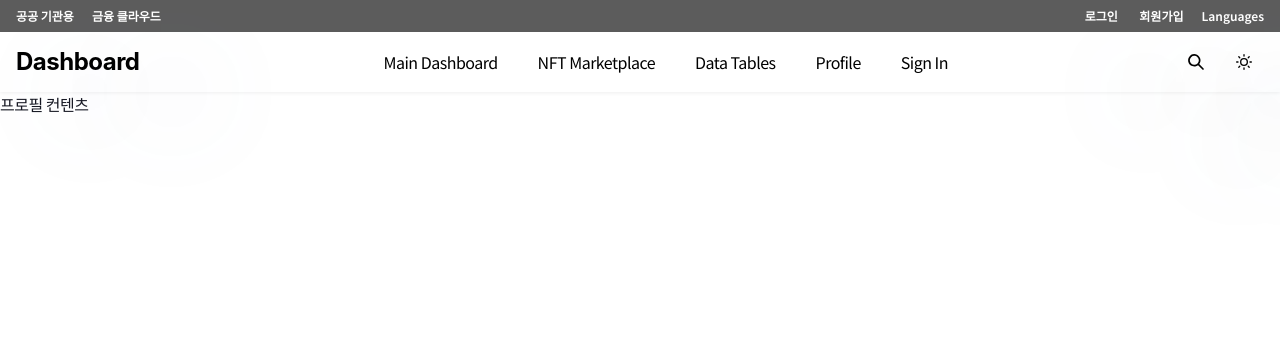
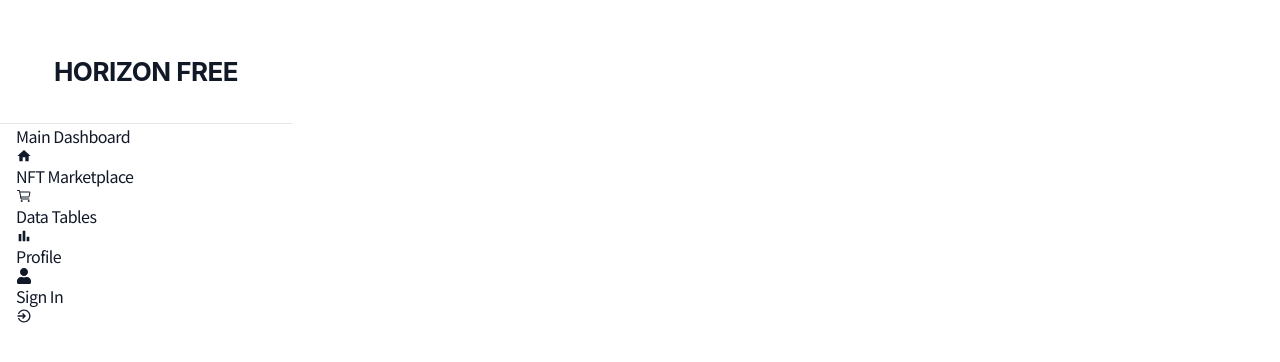
Before and after one commit to yejjjin/dashboard-hori, a React (Create React App) app: page /profile in a window 1280 px wide. Shown: the top 362 px of the page. Built offline with nearby package versions, Linux system fonts and the light colour scheme.

Commit message:
clone study

```diff
--- a/src/Routers.jsx
+++ b/src/Routers.jsx
@@ -7,29 +7,29 @@ import Signin from "./views/signin/Signin";
 import { LayoutNone } from "./components/layout/Layout";
 import Layout from "./components/layout/Layout";
 
-const routeArr = [
-  {
-    path: "/",
-    element: <Home />,
-    background: "red",
-  },
-  {
-    path: "/marketplace",
-    element: <MarketPlace />,
-  },
-  {
-    path: "/datatables",
-    element: <DataTables />,
-  },
-  {
-    path: "/profile",
-    element: <Profile />,
-  },
-  // {
-  //   path: "/signin",
-  //   element: <Signin />,
-  // },
-];
+// const routeArr = [
+//   {
+//     path: "/",
+//     element: <Home />,
+//     background: "red",
+//   },
+//   {
+//     path: "/marketplace",
+//     element: <MarketPlace />,
+//   },
+//   {
+//     path: "/datatables",
+//     element: <DataTables />,
+//   },
+//   {
+//     path: "/profile",
+//     element: <Profile />,
+//   },
+//   // {
+//   //   path: "/signin",
+//   //   element: <Signin />,
+//   // },
+// ];
 
 const Routers = () => {
   return (
--- a/src/components/layout/Gnb.jsx
+++ b/src/components/layout/Gnb.jsx
@@ -1,24 +1,34 @@
 import { ListItem, UnorderedList } from "@chakra-ui/react";
 import { Link } from "react-router-dom";
+import { Link as ReactRouterLink } from "react-router-dom";
+import { MdHome } from "react-icons/md";
+import { IoCartOutline } from "react-icons/io5";
+import { MdBarChart } from "react-icons/md";
+import { FaUser } from "react-icons/fa";
+import { IoMdLogIn } from "react-icons/io";
 
 const Gnb = () => {
+  const navArr = [
+    { name: "Main Dashboard", path: "/", icon: <MdHome /> },
+    { name: "NFT Marketplace", path: "/", icon: <IoCartOutline /> },
+    { name: "Data Tables", path: "/", icon: <MdBarChart /> },
+    { name: "Profile", path: "/", icon: <FaUser /> },
+    { name: "Sign In", path: "/", icon: <IoMdLogIn /> },
+  ];
   return (
-    <UnorderedList display={{ sm: "none", lg: "flex" }} gap={"40px"}>
-      <ListItem>
-        <Link to="/">Main Dashboard</Link>
-      </ListItem>
-      <ListItem>
-        <Link to="/marketplace">NFT Marketplace</Link>
-      </ListItem>
-      <ListItem>
-        <Link to="/datatables">Data Tables</Link>
-      </ListItem>
-      <ListItem>
-        <Link to="/profile">Profile</Link>
-      </ListItem>
-      <ListItem>
-        <Link to="/signin">Sign In</Link>
-      </ListItem>
+    <UnorderedList>
+      {navArr.map((item, index) => (
+        <ListItem key={index}>
+          <Link
+            as={ReactRouterLink}
+            to={item.path}
+            display="flex"
+            position="relative"
+          >
+            {item.name} {item.icon}
+          </Link>
+        </ListItem>
+      ))}
     </UnorderedList>
   );
 };
--- a/src/components/layout/Header.jsx
+++ b/src/components/layout/Header.jsx
@@ -6,151 +6,43 @@ import {
   Heading,
   IconButton,
   Container,
+  Link,
 } from "@chakra-ui/react";
-import { HamburgerIcon, SearchIcon, SunIcon } from "@chakra-ui/icons";
-import { Link } from "react-router-dom";
+import { Link as ReactRouterLink } from "react-router-dom";
+// import { Link } from "react-router-dom";
 import Gnb from "./Gnb";
-import gsap from "gsap";
 
 const Header = () => {
-  // nav-bar fixed
-  const [isScroll, setIsScroll] = useState(false);
-
-  useEffect(() => {
-    const handleScroll = () => {
-      const navBeltHeight =
-        document.querySelector(".nav-belt_wrapper")?.offsetHeight || 0;
-      const scrollPosition =
-        window.pageYOffset || document.documentElement.scrollTop;
-
-      if (scrollPosition > navBeltHeight) {
-        document.getElementById("header").style.top = "-32px";
-        document.querySelector(".nav-bar_wrapper").style.position = "fixed";
-        document.querySelector(".nav-bar_wrapper").style.width = "100%";
-      } else {
-        document.getElementById("header").style.top = -scrollPosition + "px";
-        setIsScroll(true);
-      }
-    };
-
-    window.addEventListener("scroll", handleScroll);
-    return () => window.removeEventListener("scroll", handleScroll);
-  }, []);
-
-  // 스크롤 이벤트 함수
-  const HandleScoll = () => {
-    const scrollY = window.scrollY; // 현재 스크롤 위치
-    const navBelt = document.querySelector(".nav-belt_wrapper"); // 헤더
-    const navBar = document.querySelector(".nav-bar_wrapper"); // 헤더
-    const navBarHeight = navBar.offsetHeight; // 헤더 높이
-    const swiperHeight = document.querySelector(".topCont")?.offsetHeight || 0; // 슬라이드 높이
-
-    // if : 100px 이상 스크롤 되면 헤더에 배경색을 입힌다.
-    if (scrollY > swiperHeight - navBarHeight) {
-      // gsap.to(요소, {옵션})
-      gsap.to(navBar, {
-        backgroundColor: "#fff",
-        boxShadow: "0 1px 4px 0 rgba(0,0,0,.07)",
-        duration: 0.5,
-      });
-
-      gsap.to(navBar.querySelectorAll("button, a"), {
-        color: "#000",
-        duration: 0.5,
-      });
-    } else {
-      // else : 100px 이하로 스크롤 되면 배경색을 없앤다.
-      gsap.to(navBar, { backgroundColor: "", duration: 0.5 });
-      gsap.to(navBelt, { backgroundColor: "", duration: 0.5 });
-    }
-  };
-
-  // 스크롤 이벤트 등록
-  window.addEventListener("scroll", HandleScoll);
-
   return (
-    <Box
-      as="header"
-      id="header"
-      position={"fixed"}
-      top={0}
-      left={0}
-      right={0}
-      zIndex={1000}
-      minH={"92px"}
-      bg={isScroll ? "rgba(0,0,0,.1)" : "transparent"}
-      backdropFilter={isScroll ? "saturate(180%) blur(15px)" : "none"}
-    >
-      {/* tab */}
+    <>
       <Box
-        className="nav-belt_wrapper"
-        display={["none", null, null, null, "block"]}
-        h={"32px"}
-        bg={"rgba(0,0,0,.6)"}
+        display={{ sm: "none", xl: "block" }}
+        as="header"
+        id="header"
+        position={"fixed"}
+        top={0}
+        left={0}
+        bottom={0}
+        w={292}
+        bg={"white"}
+        zIndex={10}
       >
-        <Container
-          display="flex"
-          justifyContent={"space-between"}
-          alignItems={"center"}
+        <Heading
+          as={"h1"}
+          fontSize={26}
+          textAlign={"center"}
+          pt={14}
+          pb={9}
+          borderBottom={"1px solid"}
+          borderColor={"lineDefault"}
         >
-          <ButtonGroup gap={"10px"}>
-            <Button colorScheme="teal" variant="link12">
-              공공 기관용
-            </Button>
-            <Button colorScheme="teal" variant="link12">
-              금융 클라우드
-            </Button>
-          </ButtonGroup>
-          <ButtonGroup gap={"10px"}>
-            <Button colorScheme="teal" variant="link12">
-              로그인
-            </Button>
-            <Button colorScheme="teal" variant="link12">
-              회원가입
-            </Button>
-            <Button colorScheme="teal" variant="link12">
-              Languages
-            </Button>
-          </ButtonGroup>
-        </Container>
+          <Link as={ReactRouterLink} to="/">
+            HORIZON FREE
+          </Link>
+        </Heading>
+        <Gnb />
       </Box>
-      {/* header */}
-      <Box className="nav-bar_wrapper" bg={"rgba(0,0,0,.05)"}>
-        <Container
-          display={"flex"}
-          h={"60px"}
-          alignItems={"center"}
-          justifyContent={"space-between"}
-        >
-          <Heading as={"h1"} fontSize={24} color={"white"}>
-            <Link to="/">Dashboard</Link>
-          </Heading>
-
-          <Gnb />
-          <ButtonGroup color={"white"}>
-            <IconButton
-              variant="ghost"
-              aria-label="Search database"
-              icon={<SearchIcon />}
-              color={"white"}
-            />
-            <IconButton
-              variant="ghost"
-              aria-label="Light database"
-              icon={<SunIcon />}
-              color={"white"}
-            />
-            <IconButton
-              variant="ghost"
-              aria-label="전체 메뉴"
-              icon={<HamburgerIcon />}
-              display={{ sm: "block", lg: "none" }}
-              color={"white"}
-            />
-          </ButtonGroup>
-        </Container>
-      </Box>
-    </Box>
+    </>
   );
 };
 
--- a/src/components/layout/Layout.jsx
+++ b/src/components/layout/Layout.jsx
@@ -1,9 +1,9 @@
 import { Outlet } from "react-router-dom";
 import Footer from "./Footer";
 import Header from "./Header";
-import { Box, Container } from "@chakra-ui/react";
+import { Box } from "@chakra-ui/react";
 
-const Layout = (props) => {
+const Layout = () => {
   return (
     <Box display={"flex"} flexDir={"column"} minH={"100vh"}>
       <Header />
--- a/src/theme/styles.js
+++ b/src/theme/styles.js
@@ -7,87 +7,32 @@ export const variables = {
 
 export const globalStyles = {
   colors: {
-    yellow: {
-      base: "#FFB547",
-      100: lighten(0.2, "#FFB547"),
+    primay: "#422AFB",
+    pirmaryLight: lighten(0.1, "#422AFB"),
+    secondary: "#83D9FB",
+    secondaryLight: lighten(0.1, "#83D9FB"),
+    tertiary: "#22C55F",
+    tertiaryLight: lighten(0.1, "#22C55F"),
+
+    bgDefault: "#F5F7FF",
+
+    lineDefault: "#E5E7EB",
+
+    white: "#FFF",
+    black: "#000",
+
+    gray: {
+      50: "#F9FAFB",
+      100: "#F3F4F6",
+      200: "#E5E7EB",
+      300: "#D1D5DB",
+      400: "#9CA3AF",
+      500: "#6B7280",
+      600: "#4B5563",
+      700: "#374151",
+      800: "#1F2937",
+      900: "#111827",
     },
-    brand: {
-      100: "#E9E3FF",
-      200: "#422AFB",
-      300: "#422AFB",
-      400: "#7551FF",
-      500: "#422AFB",
-      600: "#3311DB",
-      700: "#02044A",
-      800: "#190793",
-      900: "#11047A",
-    },
-    brandScheme: {
-      100: "#E9E3FF",
-      200: "#7551FF",
-      300: "#7551FF",
-      400: "#7551FF",
-      500: "#422AFB",
-      600: "#3311DB",
-      700: "#02044A",
-      800: "#190793",
-      900: "#02044A",
-    },
-    brandTabs: {
-      100: "#E9E3FF",
-      200: "#422AFB",
-      300: "#422AFB",
-      400: "#422AFB",
-      500: "#422AFB",
-      600: "#3311DB",
-      700: "#02044A",
-      800: "#190793",
-      900: "#02044A",
-    },
-    secondaryGray: {
-      100: "#E0E5F2",
-      200: "#E1E9F8",
-      300: "#F4F7FE",
-      400: "#E9EDF7",
-      500: "#8F9BBA",
-      600: "#A3AED0",
-      700: "#707EAE",
-      800: "#707EAE",
-      900: "#1B2559",
-    },
-    red: {
-      100: "#FEEFEE",
-      500: "#EE5D50",
-      600: "#E31A1A",
-    },
-    blue: {
-      50: "#EFF4FB",
-      500: "#3965FF",
-    },
-    orange: {
-      100: "#FFF6DA",
-      500: "#FFB547",
-    },
-    green: {
-      100: "#E6FAF5",
-      500: "#01B574",
-    },
-    navy: {
-      50: "#d0dcfb",
-      100: "#aac0fe",
-      200: "#a3b9f8",
-      300: "#728fea",
-      400: "#3652ba",
-      500: "#1b3bbb",
-      600: "#24388a",
-      700: "#1B254B",
-      800: "#111c44",
-      900: "#0b1437",
-    },
-    gray: {
-      100: "#FAFCFE",
-    },
-    white: "#FFF",
   },
   styles: {
     global: (props) => ({
```
